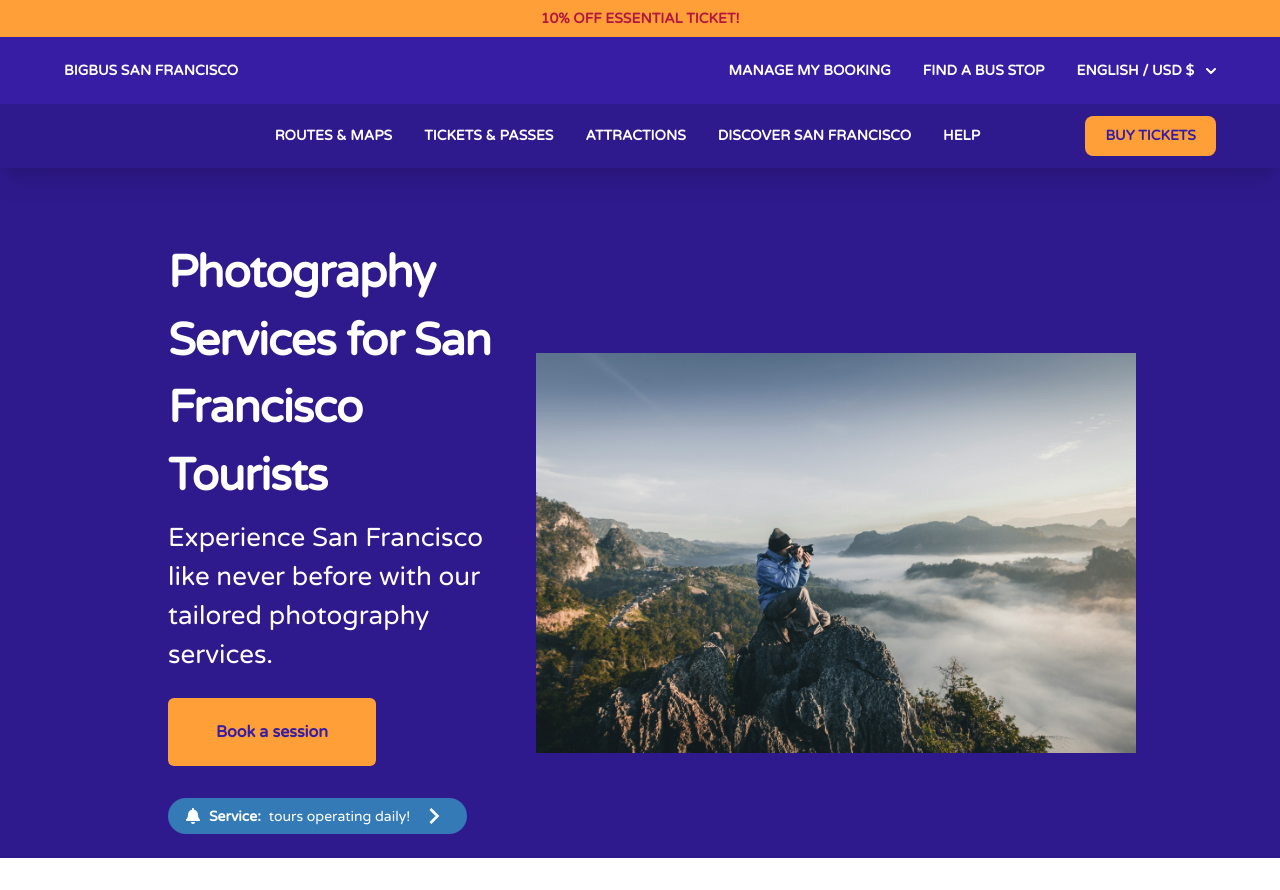
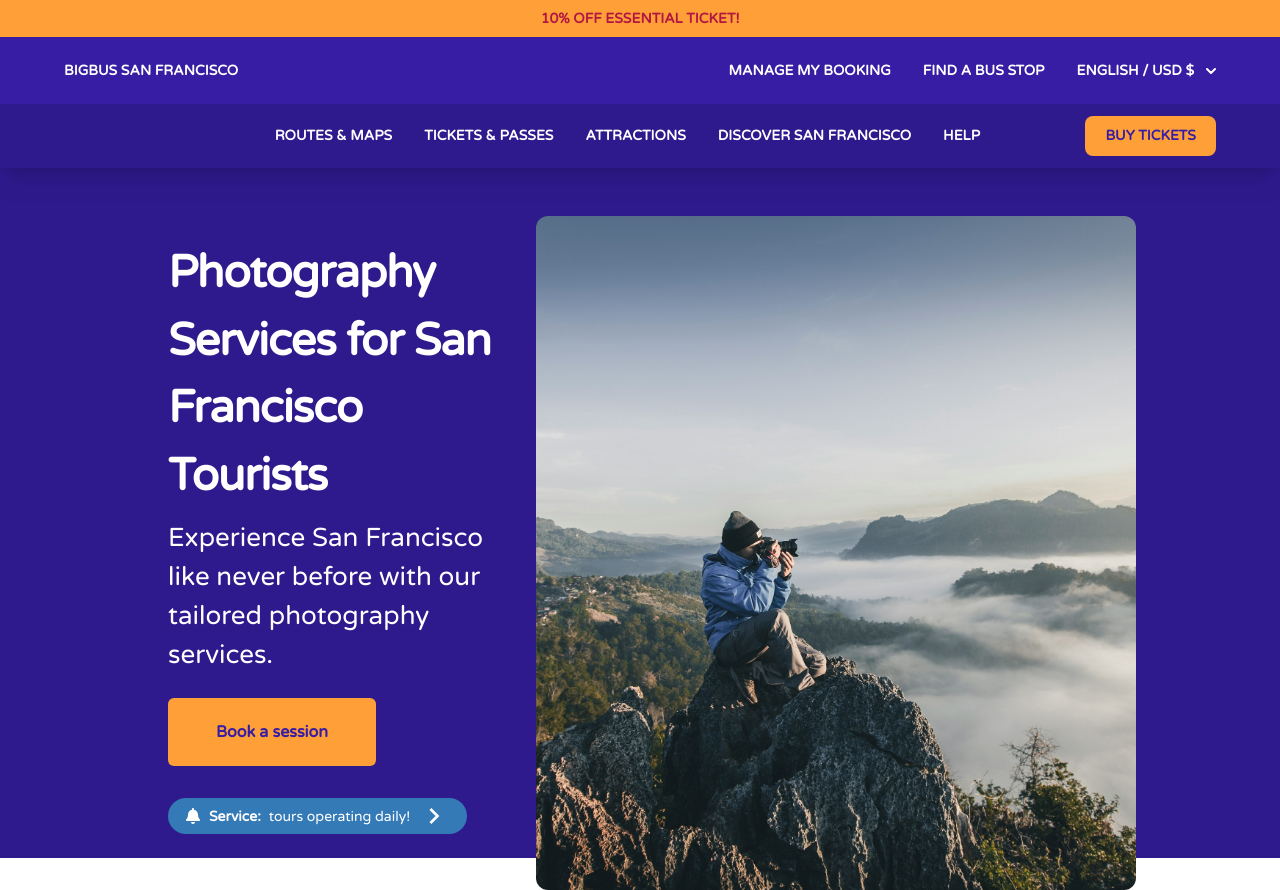
Before and after one commit to focus110/photoshoots-for-tourist, a React (Create React App) app: page / in a window 1280 px wide. Built offline with nearby package versions, Linux system fonts and the light colour scheme.

Commit message:
fixed banner image

```diff
--- a/src/components/Banner.jsx
+++ b/src/components/Banner.jsx
@@ -33,7 +33,7 @@ const Banner = () => {
           <ServiceAlert isMobile={false} />
         </div>
         <img
-          className="-mb-8 rounded-md w-[80%] md:w-[400px] xl:w-[600px] object-contain mx-auto"
+          className="-mb-8 rounded-xl w-[80%] md:w-[400px] xl:w-[600px] object-cover mx-auto"
           src={design}
           alt="design"
         />
```
